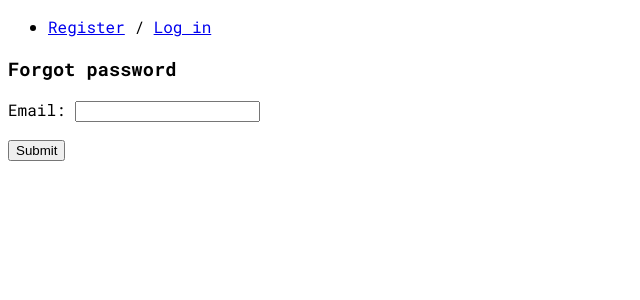
After one commit to kerkeslager/guitartabs, a Django app: page /users/request_password_reset/ in a window 1280 px wide. The commit adds this page. Shown: the top 300 px of the page, without its empty margins (0-640 px from the left). Run offline with Django 3.2, Linux system fonts and the light colour scheme.

Commit message:
Set up a password reset system

```diff
--- a/core/settings.py
+++ b/core/settings.py
@@ -12,6 +12,9 @@ SECRET_KEY = 'zkwx75*m-b)ynb)(^5k_&ncuu17n1n5c2lv7yk6w-!5vs(9$0p'
 
 # SECURITY WARNING: don't run with debug turned on in production!
 DEBUG = True
+
+if DEBUG:
+    EMAIL_BACKEND = 'django.core.mail.backends.console.EmailBackend'
 
 ALLOWED_HOSTS = []
 
--- a/core/urls.py
+++ b/core/urls.py
@@ -1,8 +1,14 @@
 from django.contrib import admin
+from django.contrib.auth import views as auth_views
 from django.urls import include, path
 
 urlpatterns = [
     path('admin/', admin.site.urls),
     path('tabs/', include('tabs.urls')),
     path('users/', include('users.urls')),
+
+	path(r'users/request_password_reset/', auth_views.password_reset, name='password_reset'),
+    path(r'users/request_password_reset/done/', auth_views.password_reset_done, name='password_reset_done'),
+    path(r'users/reset_password/(?P<uidb64>[0-9A-Za-z_\-]+)/(?P<token>[0-9A-Za-z]{1,13}-[0-9A-Za-z]{1,20})/', auth_views.password_reset_confirm, name='password_reset_confirm'),
+    path(r'users/reset_password/done/', auth_views.password_reset_complete, name='password_reset_complete'),
 ]
--- a/users/templates/registration/login.html
+++ b/users/templates/registration/login.html
@@ -9,4 +9,6 @@
     {{ form.as_p }}
     <button type="submit">Login</button>
   </form>
+
+  <p><a href="{% url 'password_reset' %}">I forgot my password</a></p>
 {% endblock %}
--- /dev/null
+++ b/users/templates/registration/password_reset_form.html
@@ -0,0 +1,10 @@
+{% extends 'tabs/base.html' %}
+
+{% block body %}
+  <h3>Forgot password</h3>
+  <form method="post">
+    {% csrf_token %}
+    {{ form.as_p }}
+    <button type="submit">Submit</button>
+  </form>
+{% endblock %}
--- /dev/null
+++ b/users/templates/registration/password_reset_subject.txt
@@ -0,0 +1 @@
+Reset Password
```
Also changed, not shown: users/templates/registration/password_reset_confirm.html (added, +12 -0 lines), users/templates/registration/password_reset_done.html (added, +12 -0 lines), users/templates/registration/password_reset_email.html (added, +9 -0 lines).
